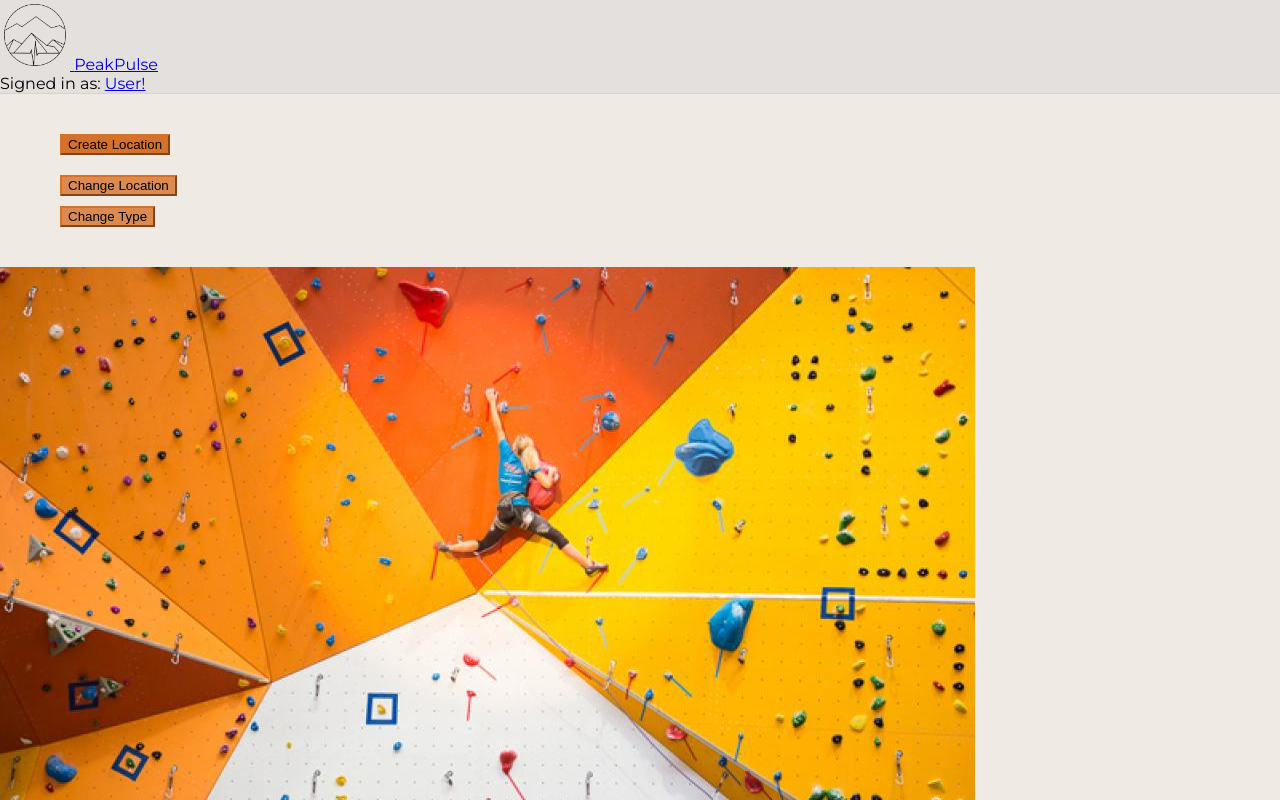
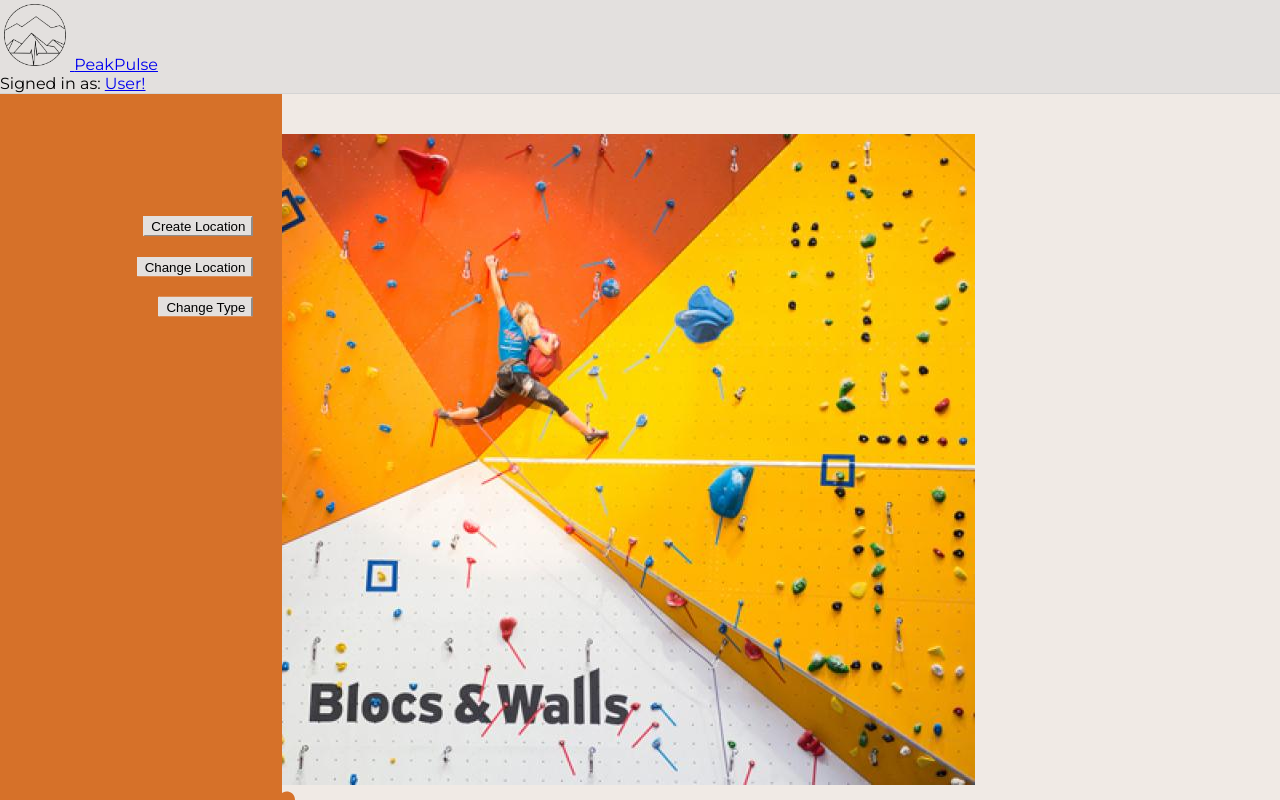
Before and after one commit to Chris-cvR/TID-React-Climbing-Platform, a React (Create React App) app: page / in a window 1280 px wide. Shown: the top 800 px of the page. Built offline with nearby package versions, Linux system fonts and the light colour scheme.

Commit message:
second iteration side bar

```diff
--- a/src/components/common/ChangeLocationButton.js
+++ b/src/components/common/ChangeLocationButton.js
@@ -1,5 +1,4 @@
 import Dropdown from 'react-bootstrap/Dropdown';
-import "../../styles/index.css";
 
 function ChangeLocationButton({TextCL, DItem1, DItem2, DItem3}) {
 
@@ -11,7 +10,7 @@ function ChangeLocationButton({TextCL, DItem1, DItem2, DItem3}) {
     return (
 
             <Dropdown>
-              <Dropdown.Toggle variant="success" id="dropdown-basicCL">{ButtonTextCL}</Dropdown.Toggle>
+              <Dropdown.Toggle id="dropdown-basic">{ButtonTextCL}</Dropdown.Toggle>
 
               <Dropdown.Menu>
                 <Dropdown.Item href="#/action-1">{DropdownItem1}</Dropdown.Item>
--- a/src/components/common/ChangeTypeButton.js
+++ b/src/components/common/ChangeTypeButton.js
@@ -13,7 +13,7 @@ function ChangeTypeButton({TextCT, DItem1, DItem2, DItem3}) {
     return (
 
         <Dropdown>
-          <Dropdown.Toggle variant="success" id="dropdown-basicCT">{ButtonTextCT}</Dropdown.Toggle>{' '}
+          <Dropdown.Toggle id="dropdown-basic">{ButtonTextCT}</Dropdown.Toggle>
 
           <Dropdown.Menu>
             <Dropdown.Item href="#/action-1">{DropdownItem1}</Dropdown.Item>
--- a/src/components/sections/Sidebar.js
+++ b/src/components/sections/Sidebar.js
@@ -7,10 +7,14 @@ import "../../styles/index.css";
 function Sidebar() {
 
     return (
-    <div id="sidebar">
-      <PrimaryButton Text= {"Create Location"}/>
-      <ChangeLocationButton TextCL={"Change Location"} DItem1={"Denmark"} DItem3={"Germany"} DItem2={"Norway"}  />
-      <ChangeTypeButton TextCT={"Change Type"} DItem1={"Gym-Lead"} DItem3={"Gym-Bouler"} DItem2={"Outdoor-Boulder"}/>
+    <div class="sidebar">
+       <nav class="nav">
+        <ul>
+         <PrimaryButton Text= {"Create Location"}/>
+          <ChangeLocationButton TextCL={"Change Location"} DItem1={"Denmark"} DItem3={"Germany"} DItem2={"Norway"}/>
+          <ChangeTypeButton TextCT={"Change Type"} DItem1={"Gym-Lead"} DItem3={"Gym-Bouler"} DItem2={"Outdoor-Boulder"}/>
+        </ul>
+      </nav>
     </div>
   );
 }
--- a/src/styles/index.css
+++ b/src/styles/index.css
@@ -92,26 +92,35 @@ code {
   text-overflow: ellipsis;
 }
 
-#PrimaryButton {
-  background-color: hsl(25, 68%, 50%);
-  border-color: hsl(25, 68%, 50%);
-  margin-top: 20px;
+.sidebar {
+  position: fixed;
+  width: 22%;
+  height: 100vh;
+  background: hsl(25, 68%, 50%);
 }
 
-#dropdown-basicCL {
-  background-color: hsla(25, 68%, 50%, 0.789);
-  border-color: hsl(25, 68%, 50%);
-  margin-top: 20px;
+.nav {
+  position: relative;
+  margin: 10%;
+  text-align: right;
+  top: 18%;
+  transform: translateY(-50%);
+  font-weight: bold;
 }
 
-#dropdown-basicCT {
-  background-color: hsla(25, 68%, 50%, 0.789);
-  border-color: hsl(25, 68%, 50%);
-  margin-top: 10px;
+#dropdown-basic{
+  margin-top: 20px;
+  margin-bottom: 20;
+  border-bottom: 1px solid hsl(0, 0%, 83%);
+  background-color: hsl(24, 8%, 88%);
+  border-color: hsl(24, 8%, 88%);
+  border-radius: 2%;
+  color: black;
 }
+#PrimaryButton{
+  background-color: hsl(24, 8%, 88%);
+  border-color: hsl(24, 8%, 88%);
+  border-radius: 2%;
+  color: black;
 
-#sidebar{
-  margin-left: 60px;
-  margin-top: 20px;
-  margin-bottom: 20px;
 }
```
